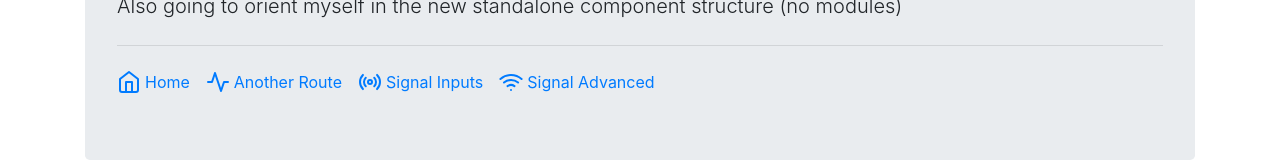
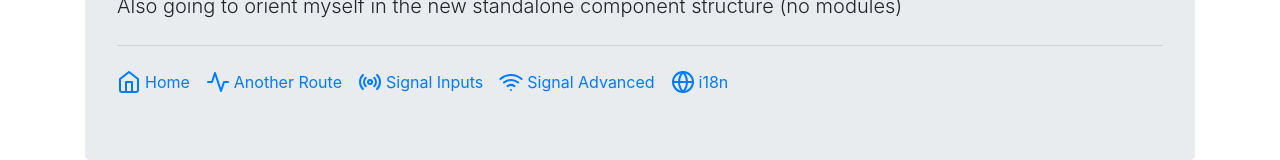
Before and after one commit to henrikmathiesen/angular-i18n, an Angular app: page /home in a window 1280 px wide. Shown: the part 148-308 px from the top of the page. Built offline with nearby package versions, Linux system fonts and the light colour scheme.

Commit message:
i18n route and component skeleton

```diff
--- a/src/app/components/jumbotron/jumbotron.component.ts
+++ b/src/app/components/jumbotron/jumbotron.component.ts
@@ -34,6 +34,11 @@ export class JumbotronComponent {
             iconName: 'wifi',
             label: 'Signal Advanced',
             routerLink: ['signal-advanced']
+        },
+        {
+            iconName: 'globe',
+            label: 'i18n',
+            routerLink: ['i18n']
         }
     ];
 
--- /dev/null
+++ b/src/app/routable-components/i18n/i18n.component.html
@@ -0,0 +1 @@
+<h2 class="mb-4">I18N</h2>
--- /dev/null
+++ b/src/app/routable-components/i18n/i18n.component.ts
@@ -0,0 +1,12 @@
+import { Component } from '@angular/core';
+
+import { RoutableComponentModel } from '../../models';
+
+@Component({
+    selector: 'app-i18n',
+    standalone: true,
+    templateUrl: './i18n.component.html'
+})
+export class I18NComponent implements RoutableComponentModel {
+    componentName = 'I18NComponent';
+}
--- a/src/app/routable-components/index.ts
+++ b/src/app/routable-components/index.ts
@@ -2,3 +2,4 @@ export * from './home/home.component';
 export * from './another-route/another-route.component';
 export * from './signal-inputs/signal-inputs.component';
 export * from './signal-advanced/signal-advanced.component';
+export * from './i18n/i18n.component';
```
Also changed, not shown: src/app/app.routes.ts (+6 -1 lines).
